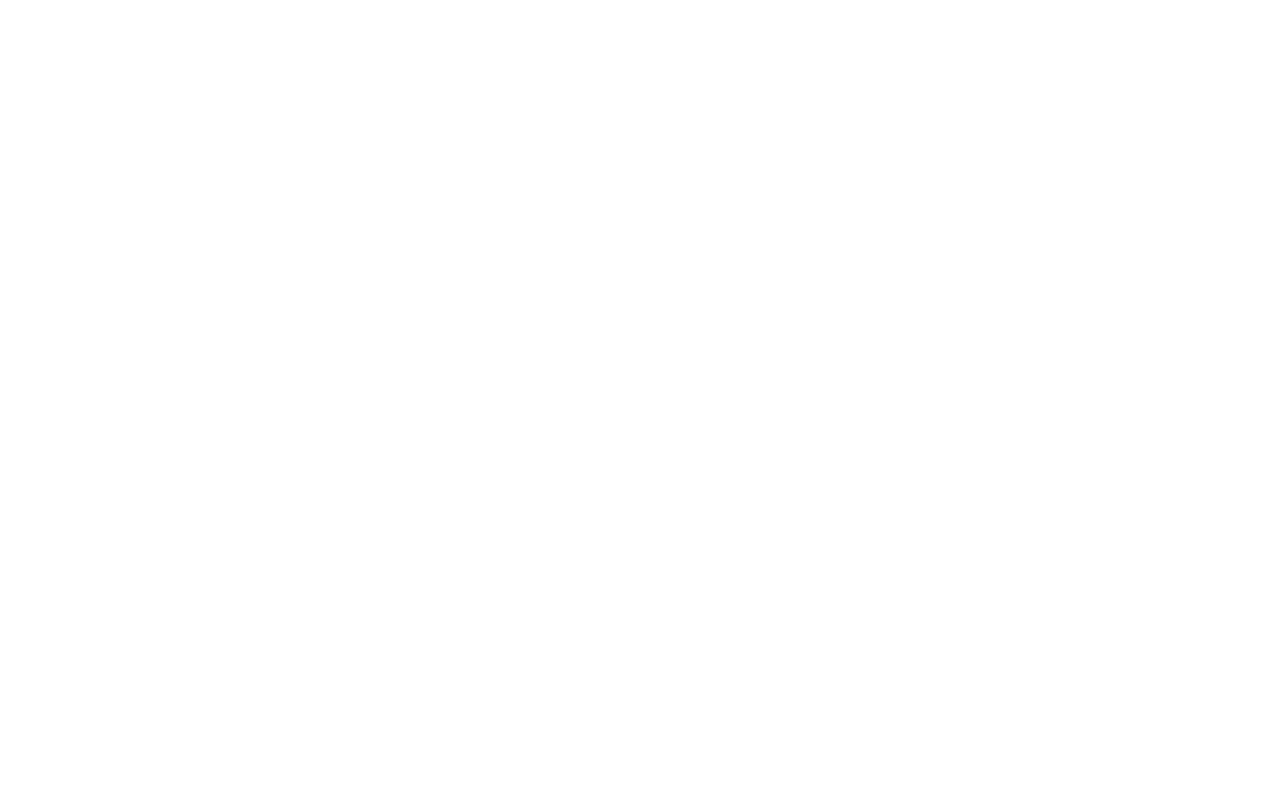
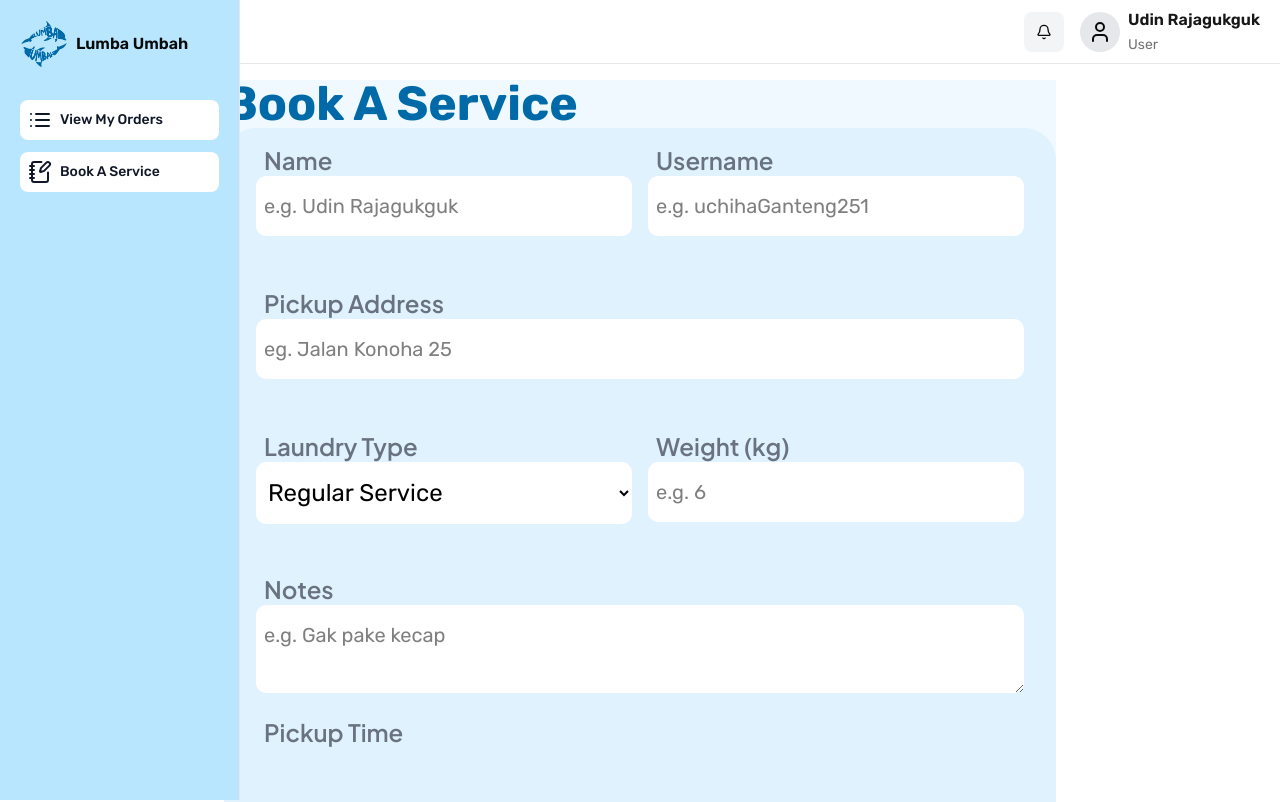
Before and after one commit to pachyyy/lumbaUmbah, a React (Vite) app: page /user-dashboard/book-service in a window 1280 px wide. Before the commit this address had no page. Shown: the top 802 px of the page. Built offline with nearby package versions, Linux system fonts and the light colour scheme.

Commit message:
edit the about page and separate the admin and user dashboard.

```diff
--- a/src/App.jsx
+++ b/src/App.jsx
@@ -1,9 +1,13 @@
 import Home from "./pages/Home";
 import AboutUs from "./pages/AboutUs";
 import Price from "./pages/Price";
-import Dashboard from "./components/layouts/Dashboard";
-import DashboardHome from "./pages/adminDashboard/DashboardHome";
+import AdminDashboard from "./components/layouts/AdminDashboard";
+import AdminDashboardHome from "./pages/adminDashboard/AdminDashboardHome";
 import DataUsers from "./pages/adminDashboard/DataUsers";
+import UserDashboardHome from "./pages/userDashboard/UserDashboardHome";
+import UserDashboard from "./components/layouts/UserDashboard";
+import BookService from "./pages/userDashboard/BookService";
+import ViewOrder from "./pages/userDashboard/ViewOrder";
 import { Routes, Route } from "react-router-dom";
 import SignUp from "./pages/SignUp.jsx";
 import SignIn from "./pages/SignIn.jsx";
@@ -21,7 +25,7 @@
 import "./index.css";
 import DataLaundry from "./pages/adminDashboard/DataLaundry";
 
-function App() {
+const App = () =>{
   return (
     <main className="main-content">
       <Routes>
@@ -30,11 +34,17 @@
         <Route path="/about-us" element={<AboutUs />} />
         <Route path="/signup" element={<SignUp/>} />
         <Route path="/signin" element={<SignIn/>} />
-        <Route path="/admin-dashboard" element={<Dashboard />}>
-          <Route index element={<DashboardHome />} />
+        <Route path="/admin-dashboard" element={<AdminDashboard />}>
+          <Route index element={<AdminDashboardHome />} />
           <Route path="data-user" element={<DataUsers />} />
           <Route path="data-laundry" element={<DataLaundry />} />
         </Route>
+        <Route path="/user-dashboard" element={<UserDashboard />}>
+          <Route index element={<UserDashboardHome />} />
+          <Route path="book-service" element={<BookService />} />
+          <Route path="view-orders" element={<ViewOrder />} />
+        </Route>
+
       </Routes>
     </main>
   )
--- /dev/null
+++ b/src/components/UserDashboardNavbar.jsx
@@ -0,0 +1,25 @@
+import { UserIcon, Bell } from "lucide-react";
+
+const UserDashboardNavbar = () => {
+  return (
+    <nav className="fixed left-0 right-0 top-0 flex h-16 items-center justify-between border-b border-gray-200 bg-white">
+      <div className="mx-5 flex w-full gap-4 items-center justify-end">
+        <button className="h-10 cursor-pointer w-10 rounded-md bg-gray-100 flex items-center justify-center">
+          <Bell className="h-4 w-4" />
+        </button>
+
+        <div className="flex items-center gap-2">
+          <div className="flex items-center justify-center rounded-full h-10 w-10 bg-gray-200">
+            <UserIcon className="h-6 w-6" />
+          </div>
+          <div>
+            <h3 className="font-semibold text-primary">Udin Rajagukguk</h3>
+            <span className="text-muted-foreground text-sm">User</span>
+          </div>
+        </div>
+      </div>
+    </nav>
+  );
+};
+
+export default UserDashboardNavbar;
--- /dev/null
+++ b/src/components/UserSidebar.jsx
@@ -0,0 +1,49 @@
+import { List, NotebookPen } from "lucide-react";
+
+const UserSidebar = () => {
+  const navLinks = [
+    {
+      name: "View My Orders",
+      href: "/user-dashboard/view-orders",
+      icon: <List />,
+    },
+    {
+      name: "Book A Service",
+      href: "/user-dashboard/book-service",
+      icon: <NotebookPen />,
+    },
+  ];
+
+  return (
+    <aside className="left-0 top-0 hidden h-screen w-60 z-50 bg-sky-200 border-r border-gray-200 lg:fixed lg:block">
+      <div className="mt-0 flex h-full flex-col p-5 space-y-8">
+        <div className="flex items-center gap-2">
+          <a href="#">
+            <img src="/logo/logo-navy.png" alt="logo" className="h-12 w-12" />
+          </a>
+          <h3 className="font-semibold">Lumba Umbah</h3>
+        </div>
+        <ul className="w-full space-y-3">
+          {navLinks.map((nav, index) => {
+            const isActive = window.location.pathname === nav.href;
+            return (
+              <li key={index}>
+                <a
+                  href={nav.href}
+                  className={`flex items-center w-full gap-2 rounded-md bg-white p-2 text-sm font-medium text-gray-900 hover:bg-gray-100 hover:text-blue-700 ${
+                    isActive ? "bg-blue-50 text-blue-700" : ""
+                  }`}
+                >
+                  {nav.icon}
+                  <span className="truncate">{nav.name}</span>
+                </a>
+              </li>
+            );
+          })}
+        </ul>
+      </div>
+    </aside>
+  );
+};
+
+export default UserSidebar;
--- /dev/null
+++ b/src/components/layouts/AdminDashboard.jsx
@@ -0,0 +1,18 @@
+import Sidebar from "../AdminSidebar";
+import DashboardNavbar from "../AdminDashboardNavbar";
+import { Outlet } from "react-router-dom";
+
+const Dashboard = () => {
+  return (
+    <>
+      <DashboardNavbar />
+      <Sidebar />
+
+      <main className="flex items-center justify-center h-full max-w-7xl mx-auto w-full mt-20">
+        <Outlet />
+      </main>
+    </>
+  );
+};
+
+export default Dashboard;
--- a/src/components/layouts/Dashboard.jsx
+++ b/src/components/layouts/UserDashboard.jsx
@@ -1,11 +1,11 @@
-import Sidebar from "../AdminSidebar";
-import DashboardNavbar from "../AdminDashboardNavbar";
+import Sidebar from "../UserSidebar";
+import UserDashboardNavbar from "../UserDashboardNavbar";
 import { Outlet } from "react-router-dom";
 
 const Dashboard = () => {
   return (
     <>
-      <DashboardNavbar />
+      <UserDashboardNavbar />
       <Sidebar />
 
       <main className="flex items-center justify-center h-full max-w-7xl mx-auto w-full mt-20">
--- a/src/pages/AboutUs.jsx
+++ b/src/pages/AboutUs.jsx
@@ -3,17 +3,16 @@
 
 function AboutUs() {
   return (
-    <div className="bg-[#EFF9FF]">
+    <div className="bg-[#EFF9FF] min-h-screen">
       <NavBar />
-        <div className="min-h-screen w-full pt-28">
+        <div className="flex items-center justify-center h-screen w-full py-32 px-4">
+          <div className="flex flex-col items-center gap-20">
 
-          <div className="flex justify-center text-5xl text-sky-700 font-bold">
-            About Us
-          </div>
+            <h1 className="text-5xl text-sky-700 font-bold">About Us</h1>
 
-          <div className="grid grid-cols-3 mt-12">
+            <div className="grid grid-cols-3 px-5 gap-2 mx-auto">
               {/* Easy */}
-            <div className="ml-6 mr-4">
+              <div className="px-3">
                 <div className="flex justify-center text-3xl">
                   <img src="/assets/easy.svg" alt="Easy Icon" className="h-30" ></img>
                 </div>
@@ -63,6 +62,7 @@
 
             </div>
           </div>
+        </div>
       < Footer/>
     </div>
   );
--- /dev/null
+++ b/src/pages/adminDashboard/AdminDashboardHome.jsx
@@ -0,0 +1,7 @@
+import React from "react";
+
+const AdminDashboardHome = () => {
+  return <div>Admin Dashboard Home</div>;
+};
+
+export default AdminDashboardHome;
--- a/src/pages/adminDashboard/DashboardHome.jsx
+++ /dev/null
@@ -1,7 +0,0 @@
-import React from "react";
-
-const DashboardHome = () => {
-  return <div>DashboardHome</div>;
-};
-
-export default DashboardHome;
--- /dev/null
+++ b/src/pages/userDashboard/BookService.jsx
@@ -0,0 +1,63 @@
+import React from "react";
+
+function BookService() {
+
+    return(
+        <div className="bg-[#EFF9FF] w-full max-w-[65%] mx-auto">
+            <div className="mx-auto">
+                <h1 className="text-5xl font-bold text-sky-700">Book A Service</h1>
+            </div>
+
+            {/* Booking Form */}
+            <div className="bg-sky-100 rounded-4xl">
+                <div className="grid grid-rows-6 grid-cols-2 py-4 px-8 gap-4">
+                    {/* Name */}
+                    <div className="">
+                        <p className="font-jakarta text-gray-500 font-semibold text-2xl px-2">Name</p>
+                        <input type="text" placeholder="e.g. Udin Rajagukguk" className="w-full rounded-lg py-4 px-2 bg-white text-black font-rubik text-xl" />
+                    </div>
+                    {/* Username */}
+                    <div className="">
+                        <p className="font-jakarta text-gray-500 font-semibold text-2xl px-2">Username</p>
+                        <input type="text" placeholder="e.g. uchihaGanteng251" className="w-full rounded-lg py-4 px-2 bg-white text-black font-rubik text-xl" />
+                    </div>
+                    {/* Address */}
+                    <div className="col-span-2">
+                        <p className="font-jakarta text-gray-500 font-semibold text-2xl px-2">Pickup Address</p>
+                        <input type="text" placeholder="eg. Jalan Konoha 25" className="w-full rounded-lg py-4 px-2 bg-white text-black font-rubik text-xl" />
+                    </div>
+                    {/* Service Type */}
+                    <div>
+                        <p className="font-jakarta text-gray-500 font-semibold text-2xl px-2">Laundry Type</p>
+                        <select className="w-full rounded-lg py-4 px-2 bg-white text-black font-rubik text-2xl">
+                            <option value="">Regular Service</option>
+                            <option value="">Medium Service</option>
+                            <option value="">Ultimate Service</option>
+                        </select>
+                    </div>
+                    {/* Weight */}
+                    <div className="">
+                        <p className="font-jakarta text-gray-500 font-semibold text-2xl px-2">Weight (kg)</p>
+                        <input type="number" placeholder="e.g. 6" className="w-full rounded-lg py-4 px-2 bg-white text-black font-rubik text-xl" />
+                    </div>
+                    {/* Notes */}
+                    <div className="col-span-2">
+                        <p className="font-jakarta text-gray-500 font-semibold text-2xl px-2">Notes</p>
+                        <textarea placeholder="e.g. Gak pake kecap" className="w-full rounded-lg py-4 px-2 bg-white text-black font-rubik text-xl"></textarea>
+                    </div>
+
+                    <div className="col-span-2">
+                        <p className="font-jakarta text-gray-500 font-semibold text-2xl px-2">Pickup Time</p>
+                    </div>
+                    {/* Submit Button */}
+                    <div className="flex items-center bg-sky-700 mx-auto rounded-full py-2 px-10 text-white font-rubik font-semibold text-xl cursor-pointer hover:bg-sky-400 transition-ease-in-out duration-300">
+                        <p>Submit</p>
+                    </div>
+                </div>
+
+            </div>
+        </div>
+    );
+}
+
+export default BookService;
--- /dev/null
+++ b/src/pages/userDashboard/UserDashboardHome.jsx
@@ -0,0 +1,11 @@
+import React from "react";
+
+function UserDashboardHome() {
+
+    return(
+        <h1>Bacod Kon Asu</h1>
+    );
+
+}
+
+export default UserDashboardHome;
--- /dev/null
+++ b/src/pages/userDashboard/ViewOrder.jsx
@@ -0,0 +1,11 @@
+import React from "react";
+
+function ViewOrder() {
+
+    return(
+        <h1>Hello</h1>
+    );
+
+}
+
+export default ViewOrder;
```
Lines whose indentation alone changed are shown as unchanged.
